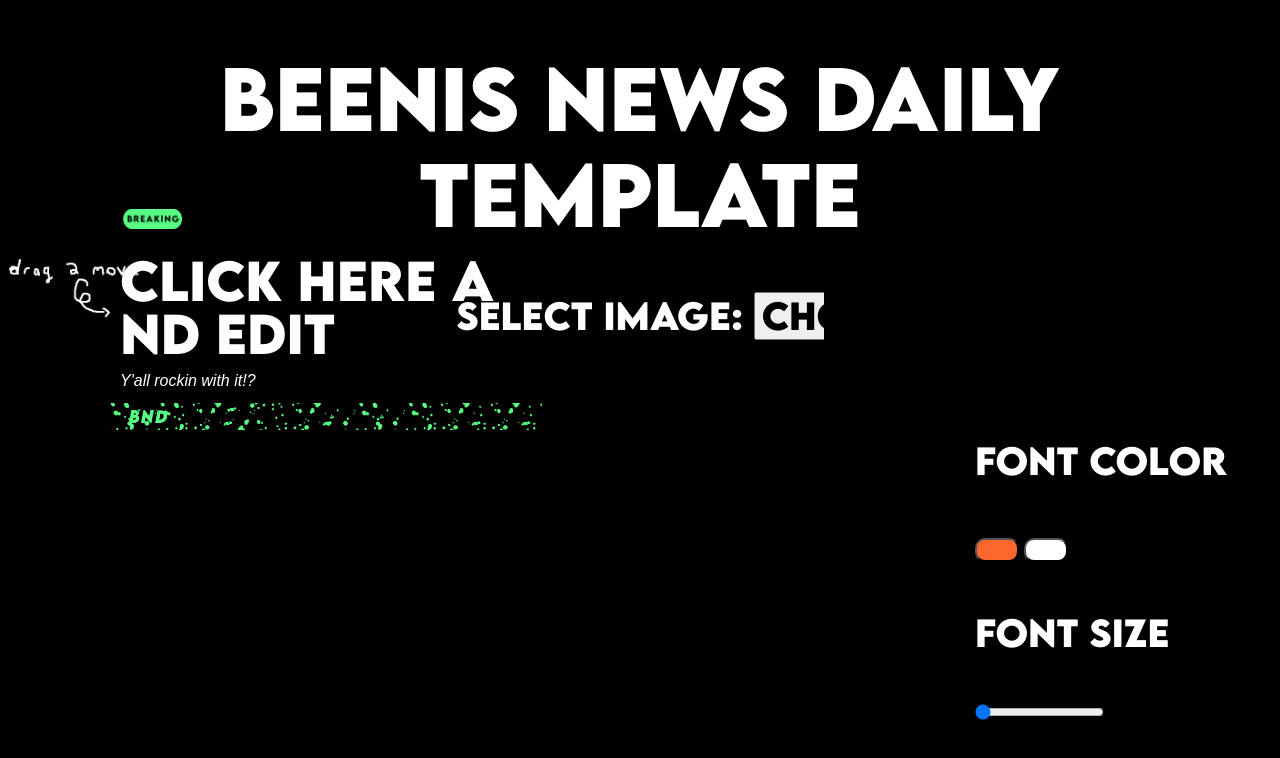
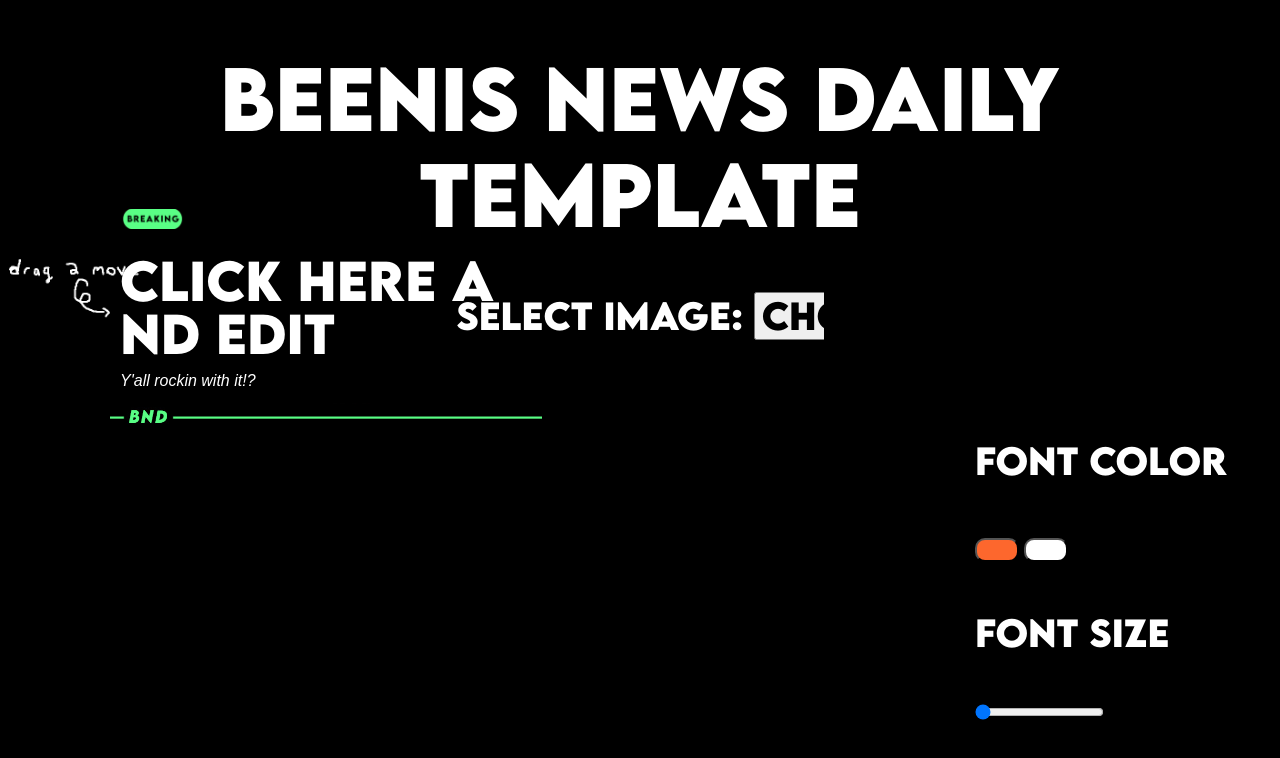
Before and after one commit to birdfeet/beenisgen, a plain HTML site: page docs/index.html in a window 1280 px wide. Shown: the top 758 px of the page. Drawn offline with nearby package versions, Linux system fonts and the light colour scheme.

Commit message:
good lord

```diff
--- a/docs/index.html
+++ b/docs/index.html
@@ -39,7 +39,7 @@
         <div id="bottomtext" class="text" style="font-family: Arial; font-style:italic; font-weight:50; font-size = 20px;" contenteditable=true>
           <font color="white">Y'all rockin with it!?</font>
         </div>
-        <img id="bottomhr" src="images/logo.jpg" />
+        <img id="bottomhr" src="images/logonew.jpg" />
 
       </div>
     </div>
```
Also changed, not shown: docs/images/logonew.jpg (added).
